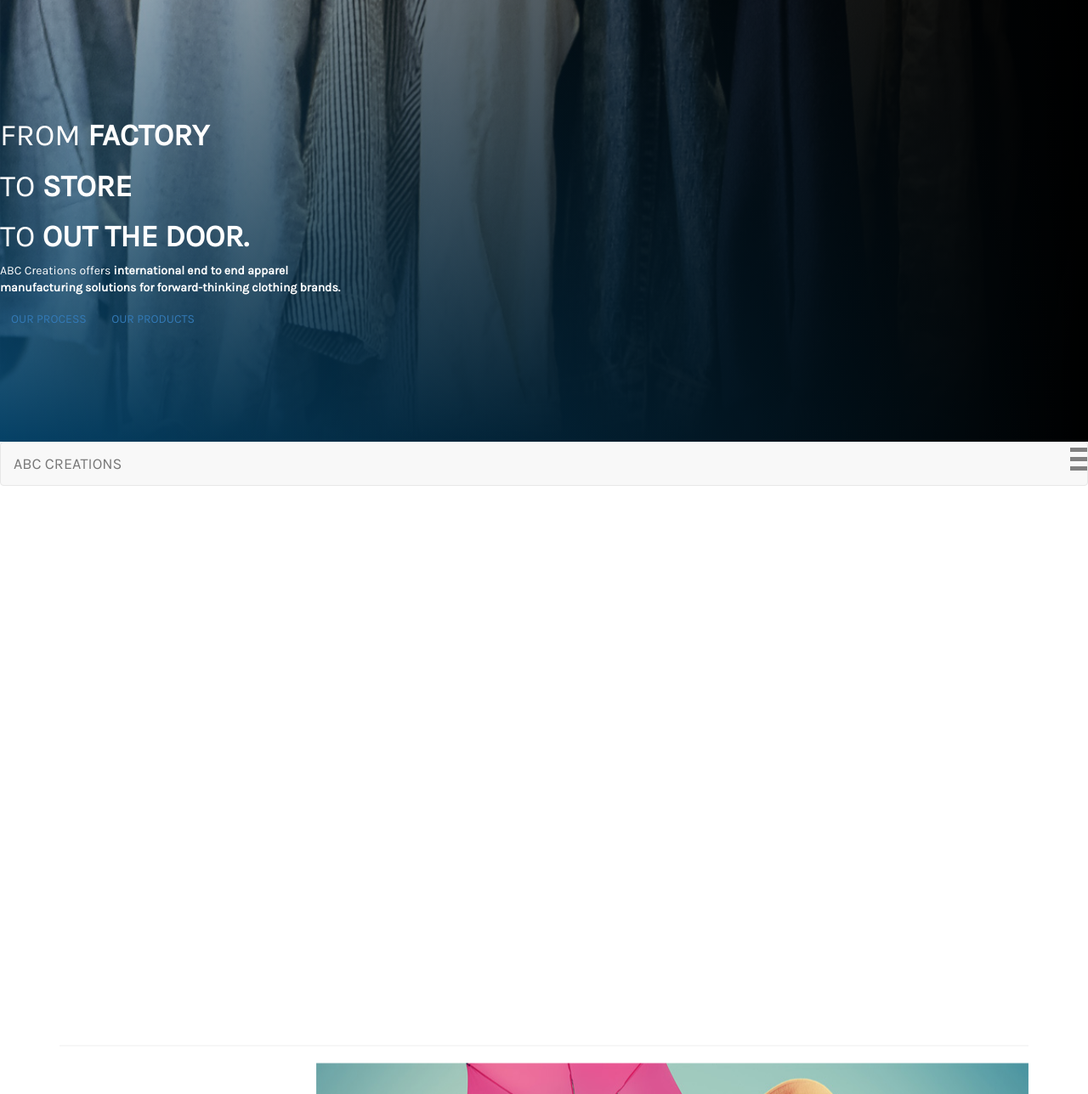
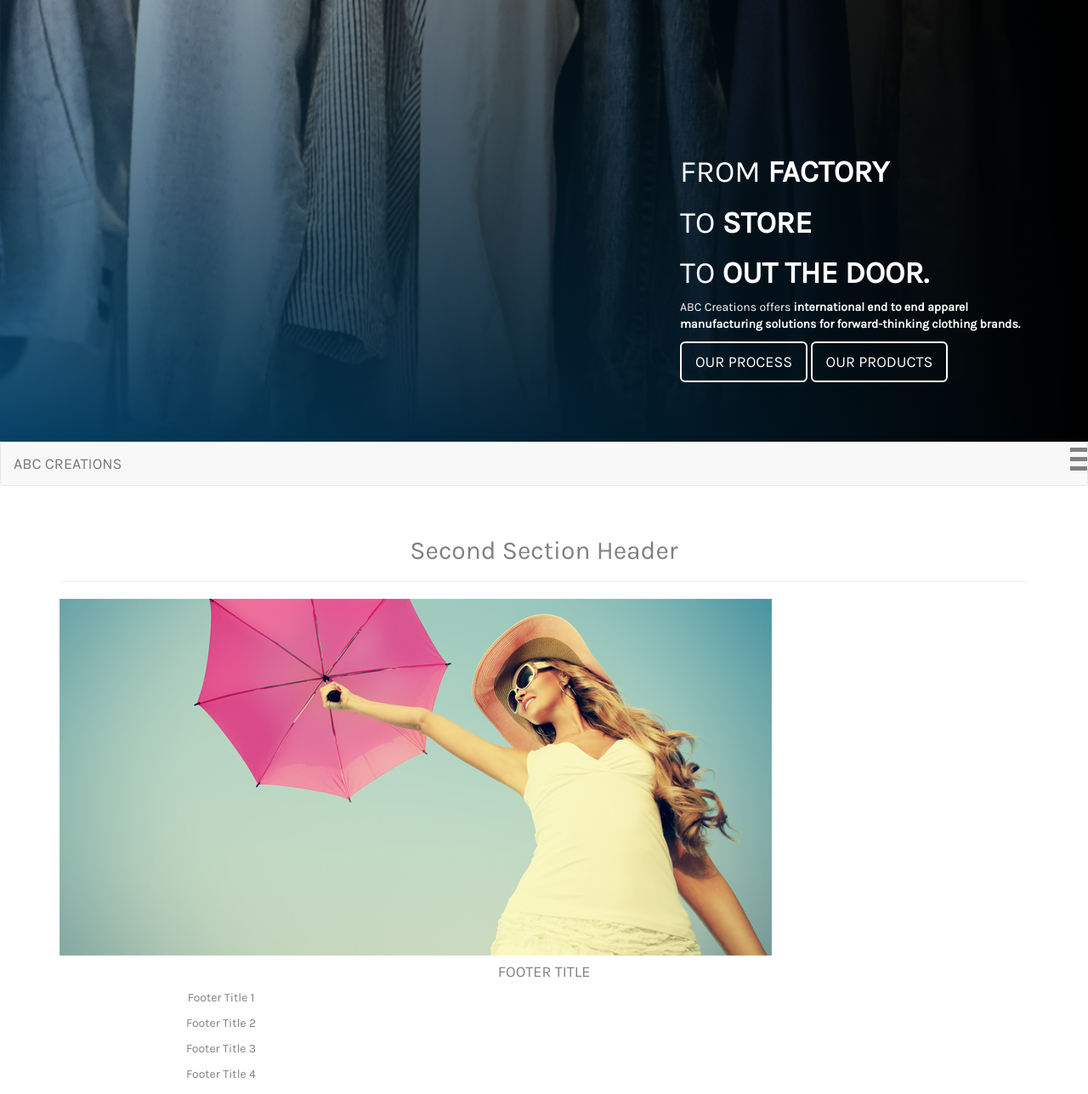
Before and after one commit to seanwbrooks/verbal-visual, a plain HTML site: page app/index.html in a window 1280 px wide. Shown: the part 280-1568 px from the top of the page at 85% size. Drawn offline with nearby package versions, Linux system fonts and the light colour scheme.

Commit message:
Changed style

```diff
--- a/app/assets/styles/styles.css
+++ b/app/assets/styles/styles.css
@@ -2,6 +2,10 @@ body {
   font-family: 'Karla', sans-serif;
   color: #FFF;
   margin: 0px;
+}
+
+img {
+  align-content: center;
 }
 
 #hero {
@@ -35,20 +39,21 @@ body {
   z-index: -6;
 }
 
-.hero {
-  position: relative;
-  top: 50%;
-  right: 0%;
-  overflow: hidden;
+.hero-content {
+  position: absolute;
+  bottom: 0;
+  right: 0;
+  padding: 7rem 7rem;
 }
 
 p {
   max-width: 410px;
 }
 
-.container {
-  transform: translateY(100%);
-  text-align: right;
+.btn {
+  border: 2px solid white;
+  text-decoration: none;
+  color: #FFF;
 }
 
 .navbar-icon {
@@ -59,7 +64,17 @@ p {
 .bar1, .bar2, .bar3 {
   width: 20px;
   height: 5px;
-  background-color: gray;
+  background-color: grey;
   margin: 6px 0;
   transition: .4s;
 }
+
+.page-header-title {
+  color: grey;
+  text-align: center;
+}
+
+.footer {
+  position: relative;
+  color: grey;
+}
--- a/app/index.html
+++ b/app/index.html
@@ -5,9 +5,7 @@
   <meta charset="utf-8">
   <meta name="viewport" content="width=device-width, initial-scale=1" />
   <link href="https://fonts.googleapis.com/css?family=Karla" rel="stylesheet">
-  <link rel="stylesheet" href="https://maxcdn.bootstrapcdn.com/bootstrap/3.3.7/css/bootstrap.min.css">
-  <script src="https://ajax.googleapis.com/ajax/libs/jquery/3.2.1/jquery.min.js"></script>
-  <script src="https://maxcdn.bootstrapcdn.com/bootstrap/3.3.7/js/bootstrap.min.js"></script>
+  <link rel="stylesheet" type="text/css" href="https://maxcdn.bootstrapcdn.com/bootstrap/3.3.7/css/bootstrap.min.css">
   <link rel="stylesheet" href="assets/styles/styles.css">
 </head>
 <body>
@@ -15,14 +13,14 @@
   <div id="hero">
     <div id="hero-overlay-black"></div>
     <div id="hero-overlay-blue"></div>
-    <div class="hero">
+    <div class="hero-content">
       <h1>FROM <strong>FACTORY</strong></h1>
       <h1>TO <strong>STORE</strong></h1>
       <h1>TO <strong>OUT THE DOOR.</strong></h1>
       <p>ABC Creations offers <strong>international end to end apparel
       manufacturing solutions for forward-thinking clothing brands.</strong></p>
-      <a href="#" class="btn" role="button">OUR PROCESS</a>
-      <a href="#" class="btn" role="button">OUR PRODUCTS</a>
+      <a href="#" class="btn btn-lg" role="button">OUR PROCESS</a>
+      <a href="#" class="btn btn-lg" role="button">OUR PRODUCTS</a>
     </div>
   </div>
 
@@ -43,17 +41,24 @@
 
   <div class="container">
     <div class="page-header">
-      <h1>Second Section Header</h1>
+      <h2 class="page-header-title">Second Section Header</h2>
     </div>
     <img src="./assets/images/image2.jpg" alt="Woman with umbrella">
   </div>
 
-  <footer id="footer" class="footer">
+  <div class="container">
+    <div class="row">
+      <footer id="footer" class="footer text-center">
         <h4>FOOTER TITLE</h4>
         <p>Footer Title 1</p>
         <p>Footer Title 2</p>
         <p>Footer Title 3</p>
         <p>Footer Title 4</p>
       </footer>
+    </div>
+  </div>
+
+  <script src="https://ajax.googleapis.com/ajax/libs/jquery/3.2.1/jquery.min.js"></script>
+  <script src="https://maxcdn.bootstrapcdn.com/bootstrap/3.3.7/js/bootstrap.min.js"></script>
 </body>
 </html>
```
Lines whose indentation alone changed are shown as unchanged.
